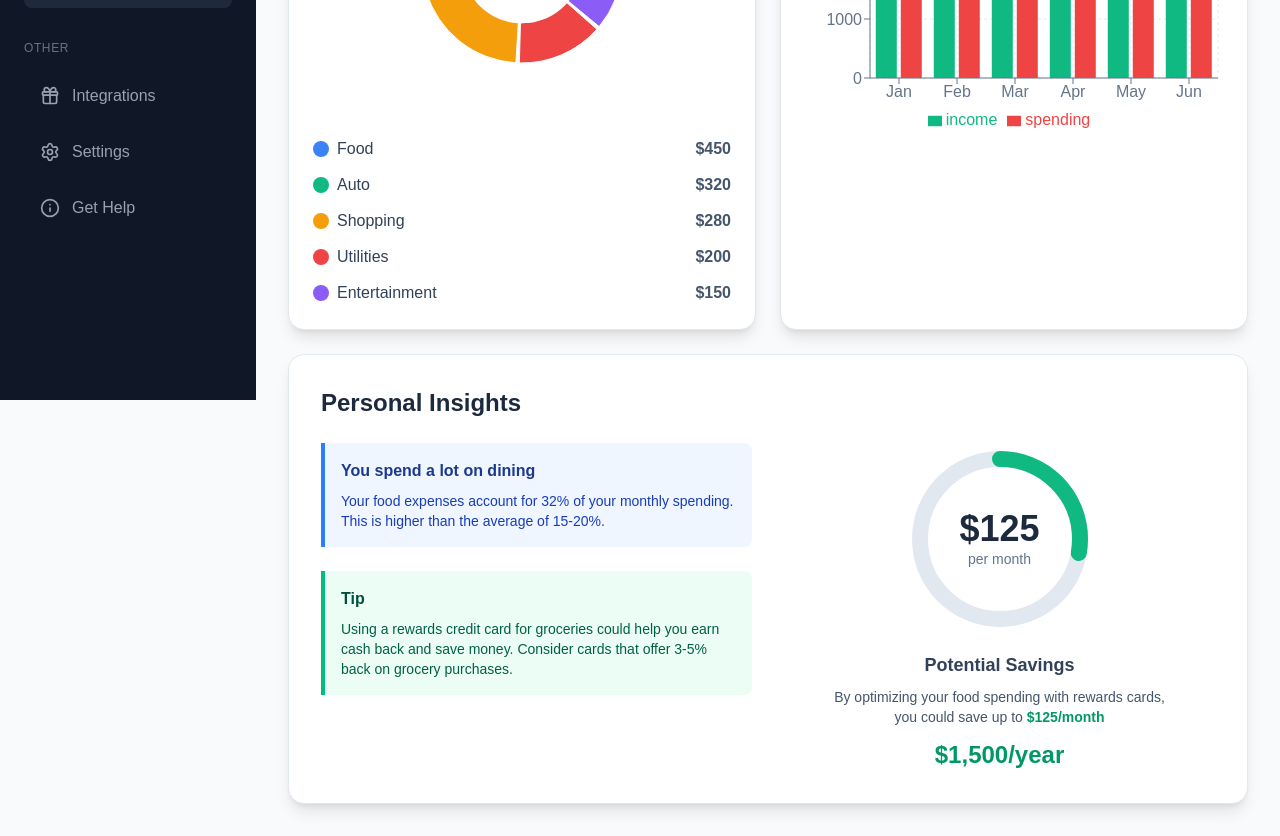
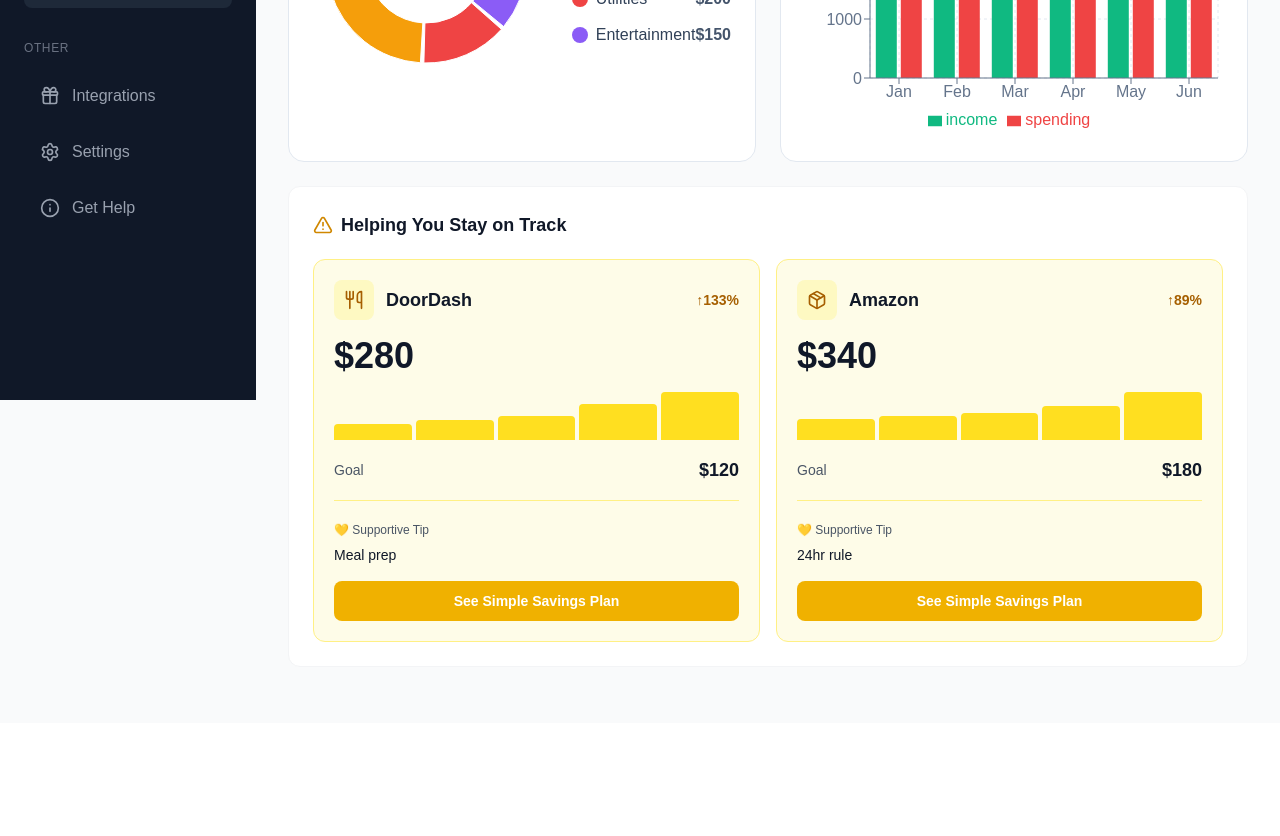
Before and after one commit to matchewf11/UFinance, a Next.js app in the folder client/: page /insights in a window 1280 px wide. Shown: the part 400-1236 px from the top of the page. After the commit the page ends 1123 px from the top, so only its background shows below. Built offline with nearby package versions, Linux system fonts and the light colour scheme.

Commit message:
Insights page refined

```diff
--- a/client/app/insights/page.tsx
+++ b/client/app/insights/page.tsx
@@ -3,6 +3,9 @@
 import Sidebar from "../components/sidebar/sidebar";
 import React, { useState } from 'react';
 import { PieChart, Pie, Cell, BarChart, Bar, XAxis, YAxis, CartesianGrid, Tooltip, Legend, ResponsiveContainer } from 'recharts';
+import Yourbenefits from "../components/Yourbenefits/Yourbenefits";
+import WatchThese from "../components/watchthese/watchthese";
+import { Utensils, Package } from "lucide-react";
 
 const Insights: React.FC = () => {
     // Spending breakdown data
@@ -24,6 +27,40 @@
         { month: 'Jun', income: 4000, spending: 3200 }
     ];
 
+    interface SpendingAlert {
+        icon: React.ComponentType<{ size?: number; className?: string }>;
+        name: string;
+        current: number;
+        baseline: number;
+        increase: number;
+        goal: number;
+        strategy: string;
+        sparkline: number[];
+    }
+
+    const spendingAlerts: SpendingAlert[] = [
+    {
+      icon: Utensils,
+      name: 'DoorDash',
+      current: 280,
+      baseline: 120,
+      increase: 133,
+      goal: 120,
+      strategy: 'Meal prep',
+      sparkline: [20, 25, 30, 45, 60]
+    },
+    {
+      icon: Package,
+      name: 'Amazon',
+      current: 340,
+      baseline: 180,
+      increase: 89,
+      goal: 180,
+      strategy: '24hr rule',
+      sparkline: [30, 35, 40, 50, 70]
+    }
+  ];
+
     const totalSpending = spendingData.reduce((sum, item) => sum + item.value, 0);
     const currentMonthIncome = monthlyData[monthlyData.length - 1].income;
     const currentMonthSpending = monthlyData[monthlyData.length - 1].spending;
@@ -43,10 +80,10 @@
 
                 <div className="grid grid-cols-1 lg:grid-cols-2 gap-6 mb-6">
                     {/* Spending Breakdown Card */}
-                    <div className="bg-white rounded-2xl shadow-lg p-6 border border-slate-200">
+                    <div className="bg-white rounded-2xl p-6 border border-slate-200">
                         <h2 className="text-2xl font-semibold text-slate-800 mb-6">Spending</h2>
-                        <div className="flex flex-col items-center">
-                        <ResponsiveContainer width="100%" height={300}>
+                        <div className="flex items-center gap-8">
+                        <ResponsiveContainer width="60%" height={300}>
                             <PieChart>
                             <Pie
                                 data={spendingData}
@@ -64,7 +101,7 @@
                             </PieChart>
                         </ResponsiveContainer>
 
-                        <div className="w-full mt-6 space-y-3">
+                        <div className="flex-1 space-y-3">
                             {spendingData.map((item, index) => (
                             <div key={index} className="flex items-center justify-between">
                                 <div className="flex items-center gap-2">
@@ -82,7 +119,7 @@
                     </div>
 
                     {/* Income vs Spending Card */}
-                    <div className="bg-white rounded-2xl shadow-lg p-6 border border-slate-200">
+                    <div className="bg-white rounded-2xl p-6 border border-slate-200">
                         <div className="flex justify-between items-start mb-6">
                         <h2 className="text-2xl font-semibold text-slate-800">Income vs Spending</h2>
                         <div className="text-right">
@@ -111,67 +148,8 @@
                     </div>
                     </div>
 
-                    {/* Personal Insights Card */}
-                    <div className="bg-white rounded-2xl shadow-lg p-8 border border-slate-200">
-                    <h2 className="text-2xl font-semibold text-slate-800 mb-6">Personal Insights</h2>
-
-                    <div className="grid grid-cols-1 lg:grid-cols-2 gap-8">
-                        <div className="space-y-6">
-                        <div className="bg-blue-50 border-l-4 border-blue-500 p-4 rounded-r-lg">
-                            <h3 className="font-semibold text-blue-900 mb-2">You spend a lot on dining</h3>
-                            <p className="text-blue-800 text-sm">
-                            Your food expenses account for 32% of your monthly spending. This is higher than the average of 15-20%.
-                            </p>
-                        </div>
-
-                        <div className="bg-emerald-50 border-l-4 border-emerald-500 p-4 rounded-r-lg">
-                            <h3 className="font-semibold text-emerald-900 mb-2">Tip</h3>
-                            <p className="text-emerald-800 text-sm">
-                            Using a rewards credit card for groceries could help you earn cash back and save money. Consider cards that offer 3-5% back on grocery purchases.
-                            </p>
-                        </div>
-                        </div>
-
-                        <div className="flex flex-col items-center justify-center">
-                        <div className="relative w-48 h-48 mb-4">
-                            <svg className="w-full h-full transform -rotate-90">
-                            <circle
-                                cx="96"
-                                cy="96"
-                                r="80"
-                                stroke="#e2e8f0"
-                                strokeWidth="16"
-                                fill="none"
-                            />
-                            <circle
-                                cx="96"
-                                cy="96"
-                                r="80"
-                                stroke="#10b981"
-                                strokeWidth="16"
-                                fill="none"
-                                strokeDasharray={`${(potentialSavings / 450) * 502.4} 502.4`}
-                                strokeLinecap="round"
-                            />
-                            </svg>
-                            <div className="absolute inset-0 flex flex-col items-center justify-center">
-                            <div className="text-4xl font-bold text-slate-800">${potentialSavings}</div>
-                            <div className="text-sm text-slate-500">per month</div>
-                            </div>
-                        </div>
-
-                        <div className="text-center">
-                            <p className="text-lg font-semibold text-slate-700 mb-2">Potential Savings</p>
-                            <p className="text-slate-600 text-sm">
-                            By optimizing your food spending with rewards cards,<br />
-                            you could save up to <span className="font-bold text-emerald-600">${potentialSavings}/month</span>
-                            </p>
-                            <p className="text-2xl font-bold text-emerald-600 mt-3">
-                            ${(potentialSavings * 12).toLocaleString()}/year
-                            </p>
-                        </div>
-                        </div>
-                    </div>
+                    <div className="mt-4">
+                        <WatchThese spendingAlerts={spendingAlerts}></WatchThese>
                     </div>
 
 
```
